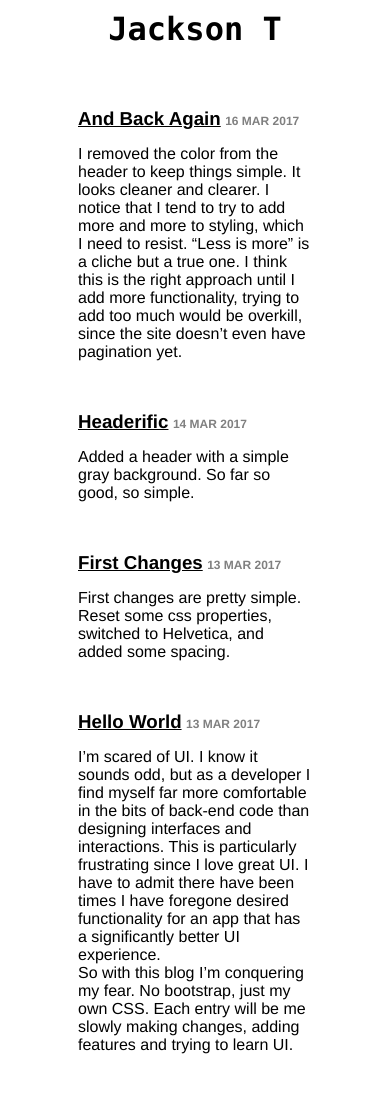
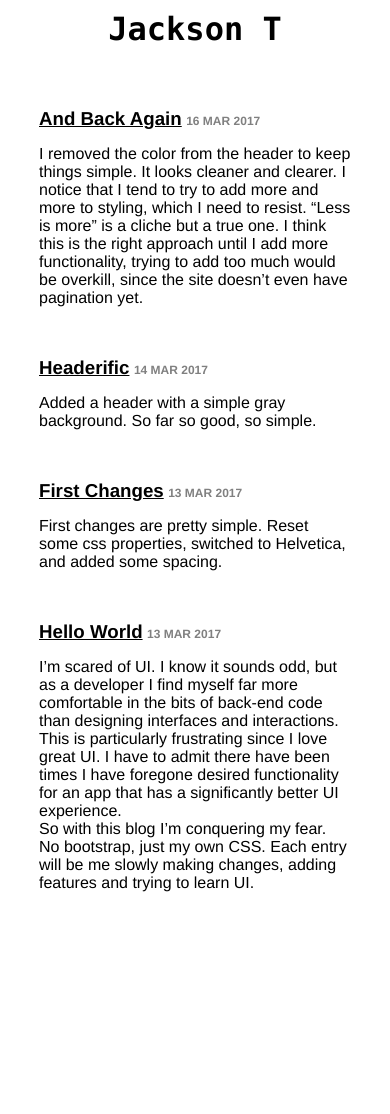
Before and after one commit to JacksonToomey/JacksonToomey.github.io, a Jekyll site: the page built from index.md, in a window 390 px wide. Built offline with Jekyll 4.4.1, drawn with Linux system fonts in a browser that asks for light colours; after the commit the page ends 952 px from its top, so only the background shows below that.

Commit message:
media queries

```diff
--- a/assets/main.scss
+++ b/assets/main.scss
@@ -24,6 +24,10 @@ body {
     margin-right: auto;
     margin-left: auto;
 
+    @media screen and (max-width: 980px) {
+        width: 80%;
+    }
+
     .post-blurb {
         margin-bottom: 50px;
         h3 {
```
